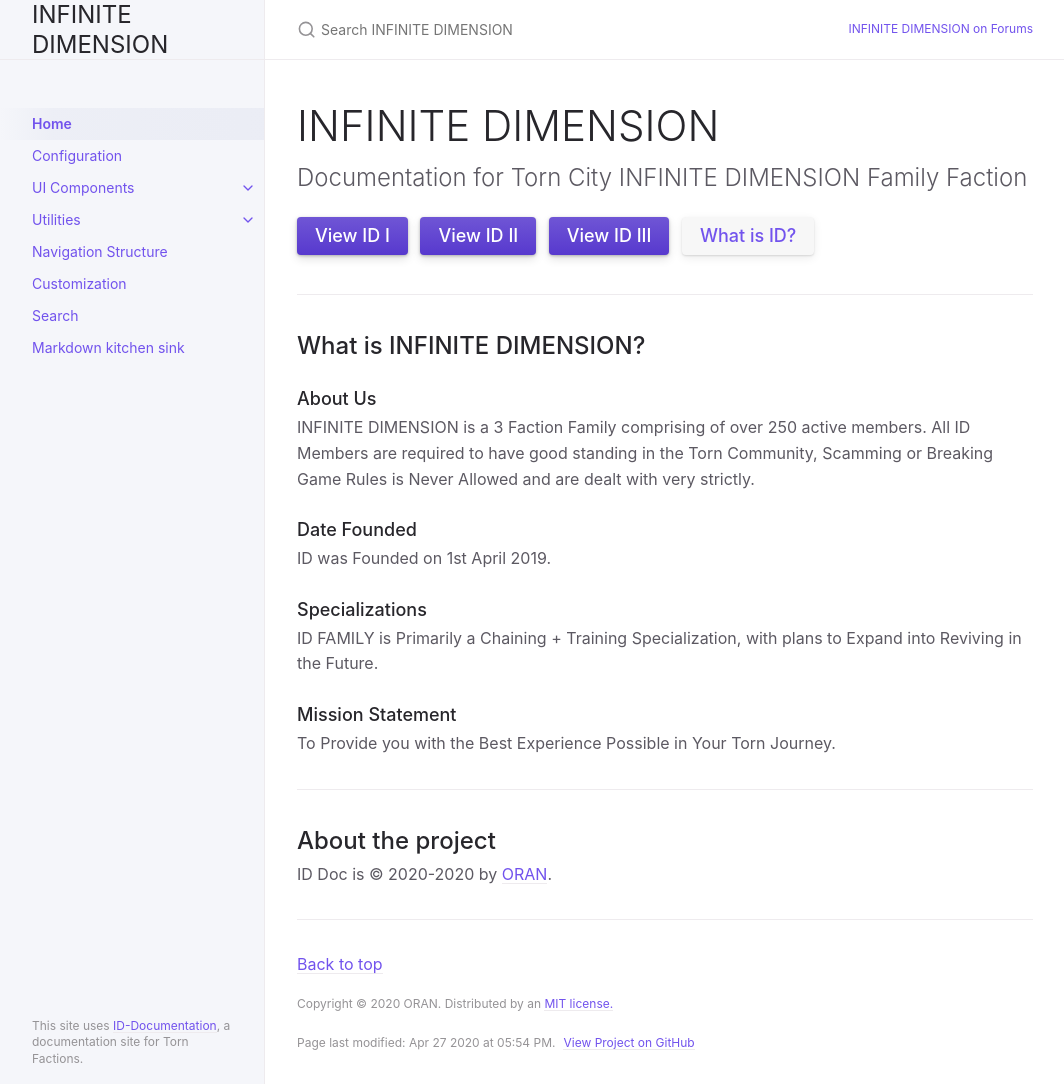
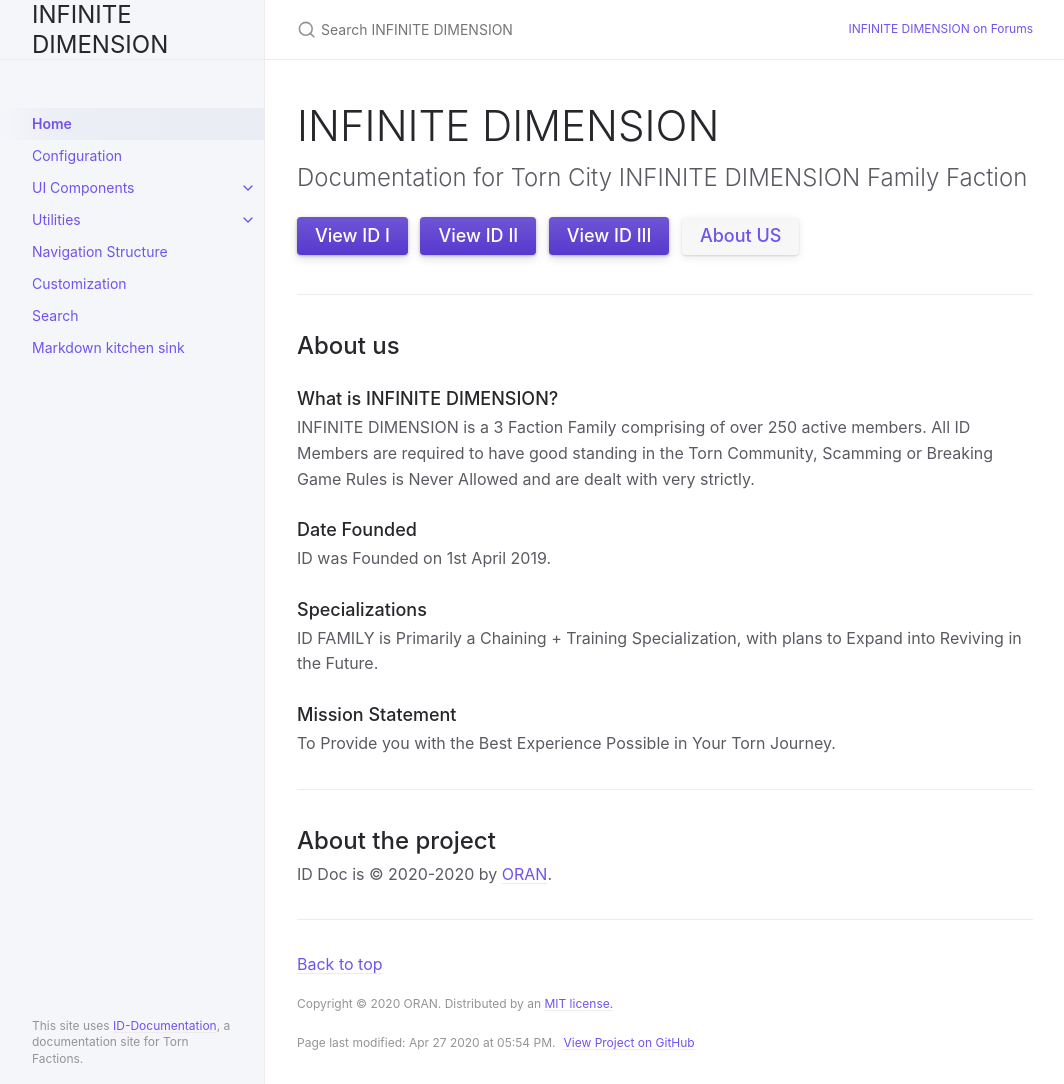
Before and after one commit to OranWeb/id-doc, a Jekyll site: the page built from index.md, in a window 1280 px wide and 1084 px high. Shown: the whole window, without its empty margins (107-1171 px from the left). Built offline with Jekyll 4.4.1, drawn with Linux system fonts in a browser that asks for light colours.

Commit message:
Update index.md

```diff
--- a/index.md
+++ b/index.md
@@ -16,13 +16,13 @@ Documentation for Torn City INFINITE DIMENSION Family Faction
 [View ID I](#getting-started){: .btn .btn-primary .fs-5 .mb-4 .mb-md-0 .mr-2 }
 [View ID II](#getting-started){: .btn .btn-primary .fs-5 .mb-4 .mb-md-0 .mr-2 }
 [View ID III](#getting-started){: .btn .btn-primary .fs-5 .mb-4 .mb-md-0 .mr-2 }
-[What is ID?](#what-is-infinite-dimension){: .btn .fs-5 .mb-4 .mb-md-0 }
+[About US](#about-us){: .btn .fs-5 .mb-4 .mb-md-0 }
 
 ---
 
-## What is INFINITE DIMENSION?
+## About us
 
-### About Us
+### What is INFINITE DIMENSION?
 
 INFINITE DIMENSION is a 3 Faction Family comprising of over 250 active members.
 All ID Members are required to have good standing in the Torn Community, Scamming or Breaking Game Rules is Never Allowed and are dealt with very strictly.
```
